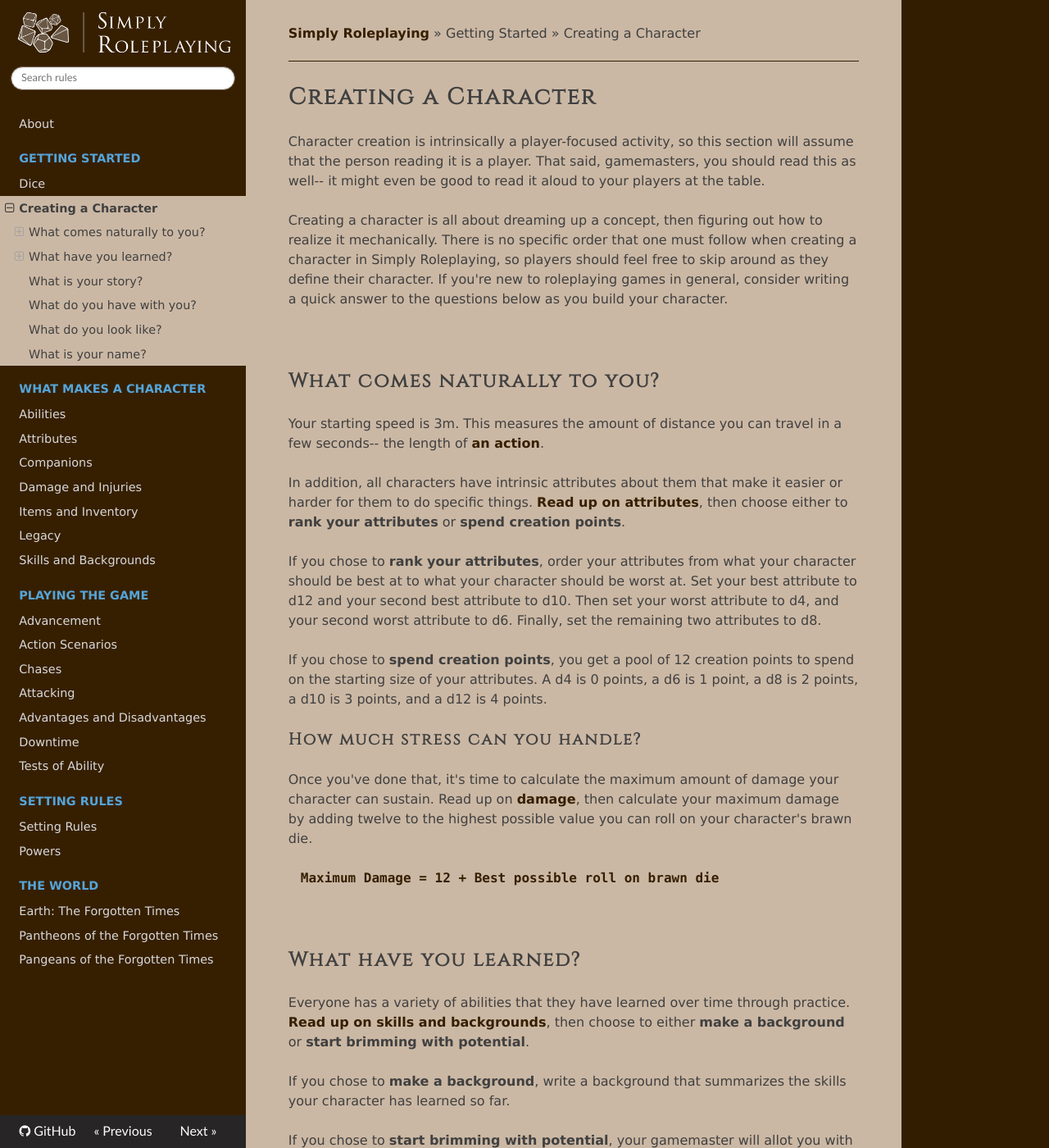
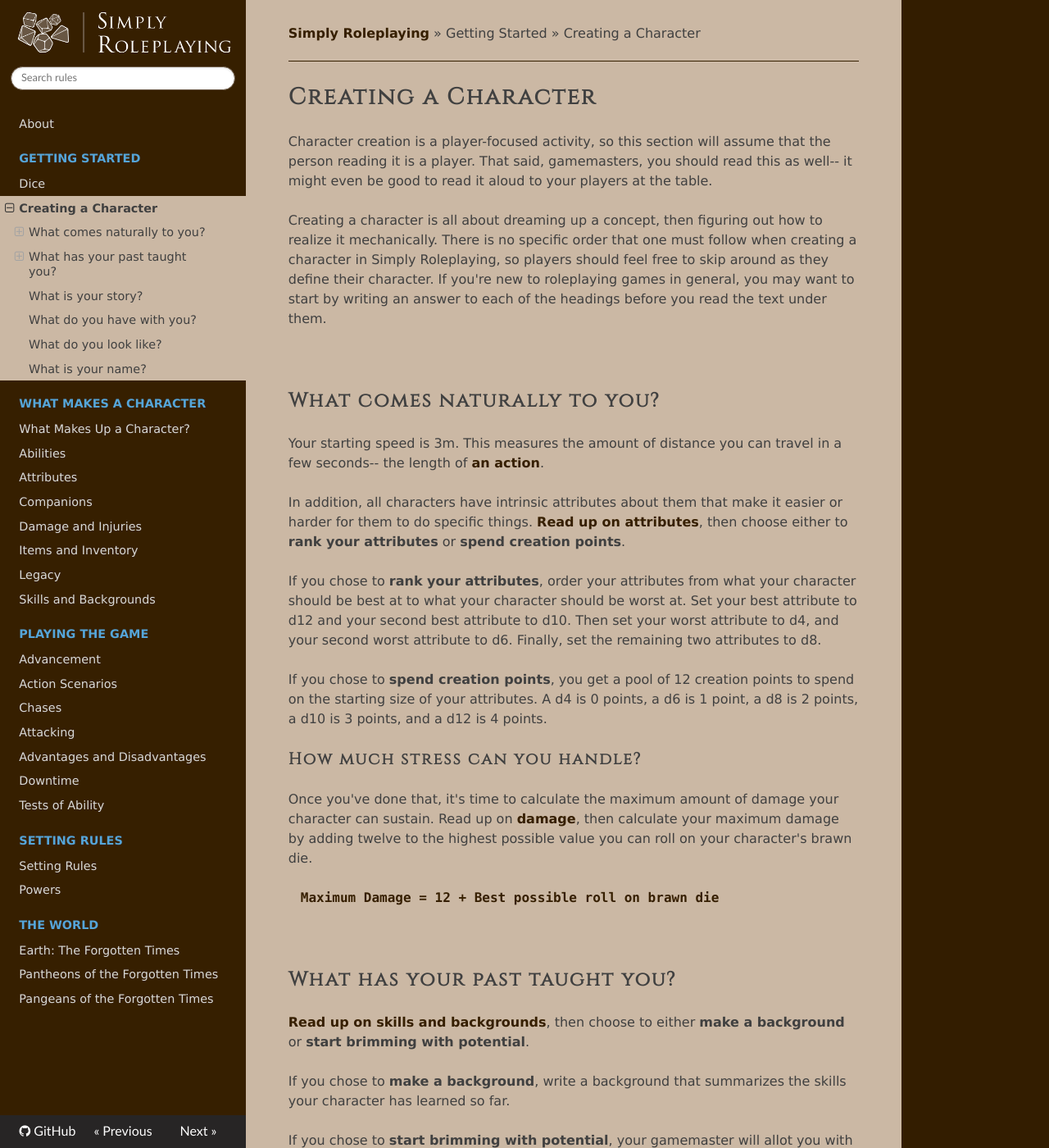
Before and after one commit to TheFifthRider/simply-roleplaying-webapp, an MkDocs documentation site: the page built from docs/getting_started/creation.md, in a window 1280 px wide and 1400 px high. Shown: the whole window at 82% size. Built offline with MkDocs 1.6.1, drawn with Linux system fonts in a browser that asks for light colours; nearby versions of some CDN libraries.

Commit message:
feat: Adding character landing page to describe terms and act as an alternative to character creation's walkthrough

```diff
--- a/docs/getting_started/creation.md
+++ b/docs/getting_started/creation.md
@@ -1,8 +1,8 @@
 # Creating a Character
 
-Character creation is intrinsically a player-focused activity, so this section will assume that the person reading it is a player. That said, gamemasters, you should read this as well-- it might even be good to read it aloud to your players at the table.
+Character creation is a player-focused activity, so this section will assume that the person reading it is a player. That said, gamemasters, you should read this as well-- it might even be good to read it aloud to your players at the table.
 
-Creating a character is all about dreaming up a concept, then figuring out how to realize it mechanically. There is no specific order that one must follow when creating a character in Simply Roleplaying, so players should feel free to skip around as they define their character. If you're new to roleplaying games in general, consider writing a quick answer to the questions below as you build your character.
+Creating a character is all about dreaming up a concept, then figuring out how to realize it mechanically. There is no specific order that one must follow when creating a character in Simply Roleplaying, so players should feel free to skip around as they define their character. If you're new to roleplaying games in general, you may want to start by writing an answer to each of the headings before you read the text under them.
 
 <br/>
 
@@ -24,9 +24,9 @@
 
 <br/>
 
-## What have you learned?
+## What has your past taught you?
 
-Everyone has a variety of abilities that they have learned over time through practice. [Read up on skills and backgrounds](../character/skills.md), then choose to either **make a background** or **start brimming with potential**.
+[Read up on skills and backgrounds](../character/skills.md), then choose to either **make a background** or **start brimming with potential**.
 
 If you chose to **make a background**, write a background that summarizes the skills your character has learned so far.
 
--- a/mkdocs.yml
+++ b/mkdocs.yml
@@ -7,6 +7,7 @@
         - getting_started/dice.md
         - getting_started/creation.md
     - 'What makes a Character':
+        - character/character.md
         - character/abilities.md
         - character/attributes.md
         - character/companions.md
```
Also changed, not shown: docs/character/character.md (added, +31 -0 lines), docs/character/equipment.md (+0 -2 lines), docs/gameplay/common_tests.md (added).
